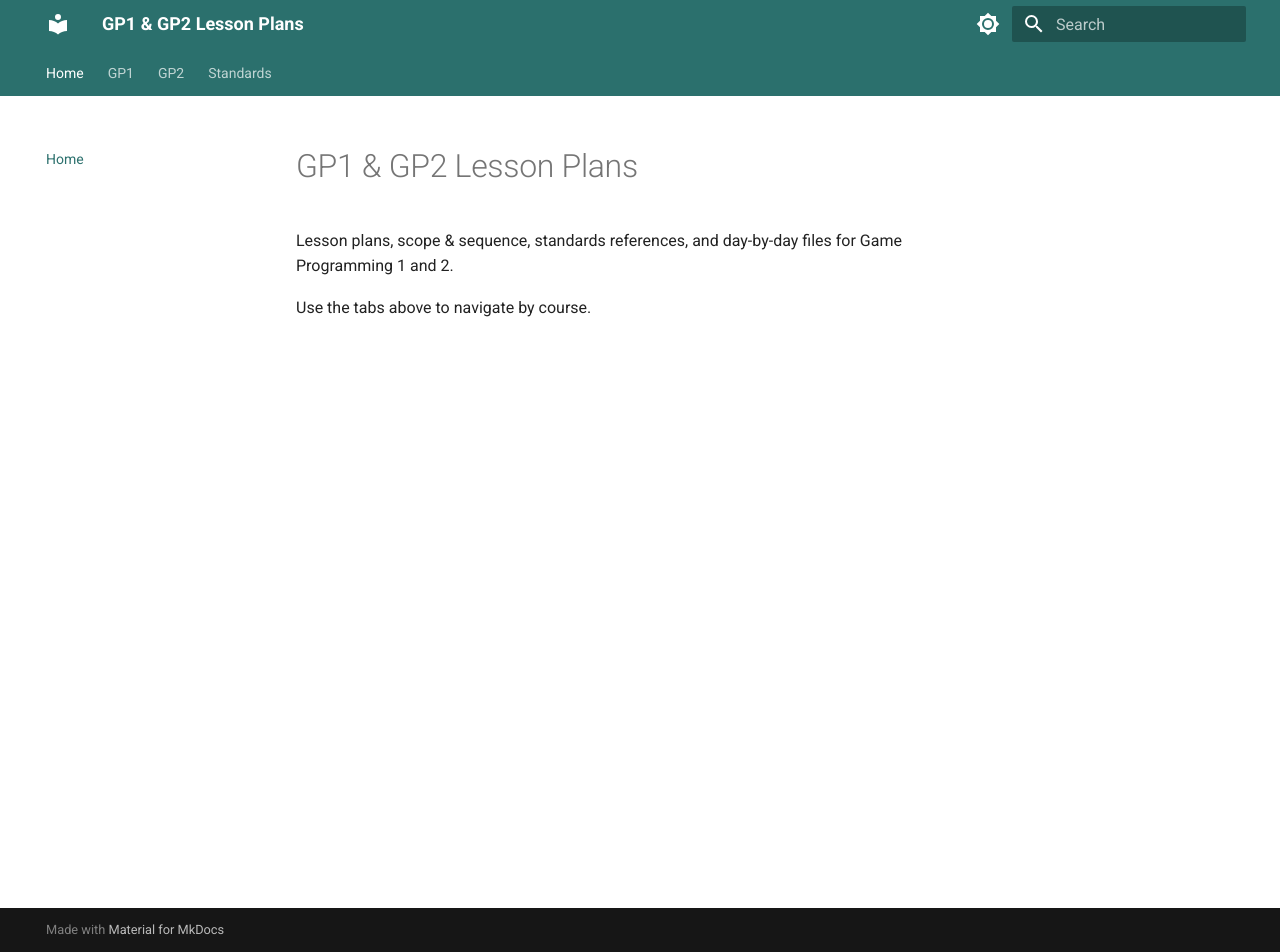
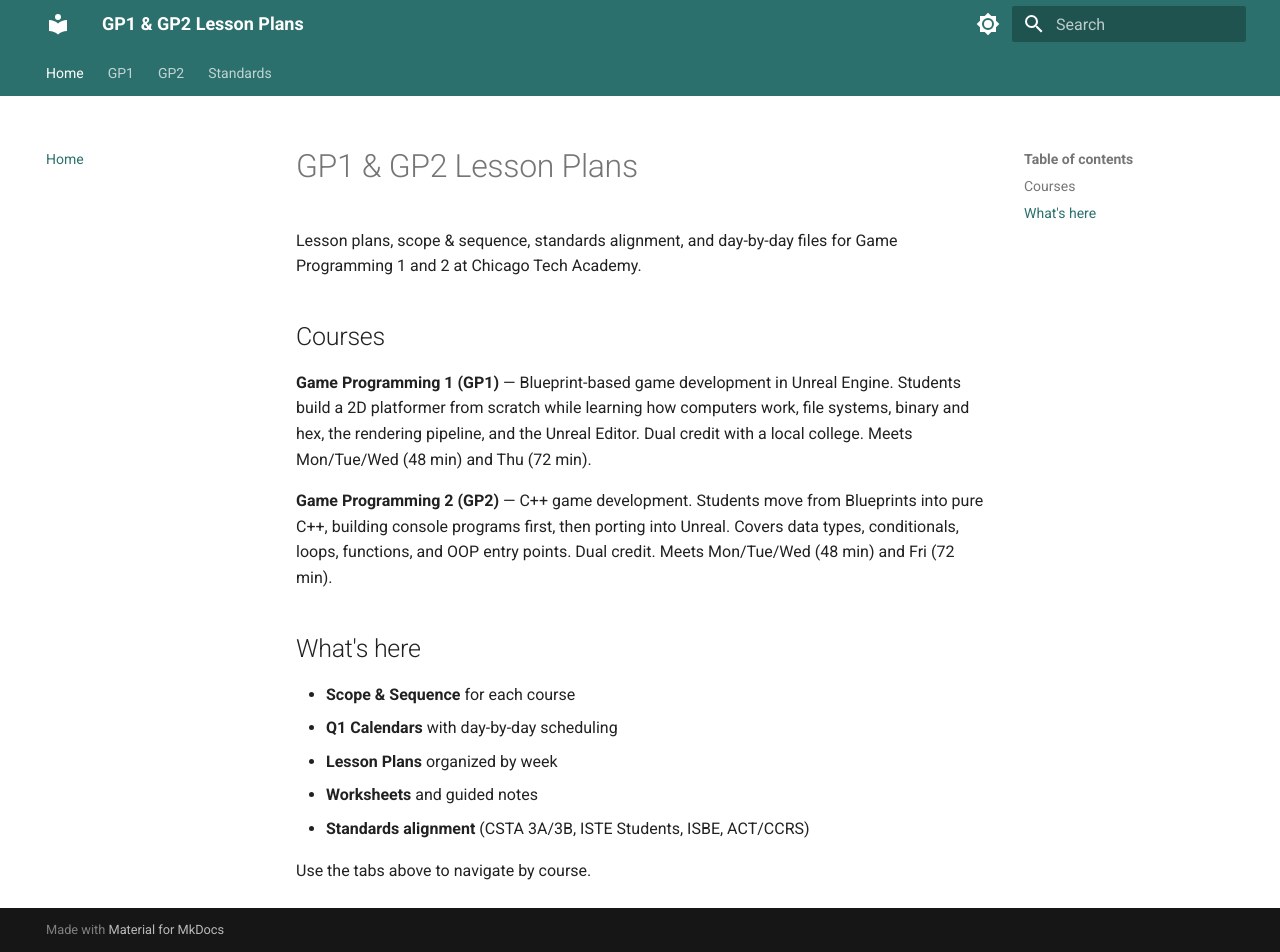
Before and after one commit to whiskethy/GP1_and_2_Lesson_plans, an MkDocs documentation site: the page built from docs/index.md, in a window 1280 px wide and 952 px high. Built offline with MkDocs 1.6.1 and Material for MkDocs 9.7.7, drawn with Linux system fonts in a browser that asks for light colours.

Commit message:
Add README and homepage with course info

```diff
--- a/docs/index.md
+++ b/docs/index.md
@@ -1,5 +1,19 @@
 # GP1 & GP2 Lesson Plans
 
-Lesson plans, scope & sequence, standards references, and day-by-day files for Game Programming 1 and 2.
+Lesson plans, scope & sequence, standards alignment, and day-by-day files for Game Programming 1 and 2 at Chicago Tech Academy.
+
+## Courses
+
+**Game Programming 1 (GP1)** — Blueprint-based game development in Unreal Engine. Students build a 2D platformer from scratch while learning how computers work, file systems, binary and hex, the rendering pipeline, and the Unreal Editor. Dual credit with a local college. Meets Mon/Tue/Wed (48 min) and Thu (72 min).
+
+**Game Programming 2 (GP2)** — C++ game development. Students move from Blueprints into pure C++, building console programs first, then porting into Unreal. Covers data types, conditionals, loops, functions, and OOP entry points. Dual credit. Meets Mon/Tue/Wed (48 min) and Fri (72 min).
+
+## What's here
+
+- **Scope & Sequence** for each course
+- **Q1 Calendars** with day-by-day scheduling
+- **Lesson Plans** organized by week
+- **Worksheets** and guided notes
+- **Standards alignment** (CSTA 3A/3B, ISTE Students, ISBE, ACT/CCRS)
 
 Use the tabs above to navigate by course.
```
Also changed, not shown: README.md (added, +28 -0 lines).
